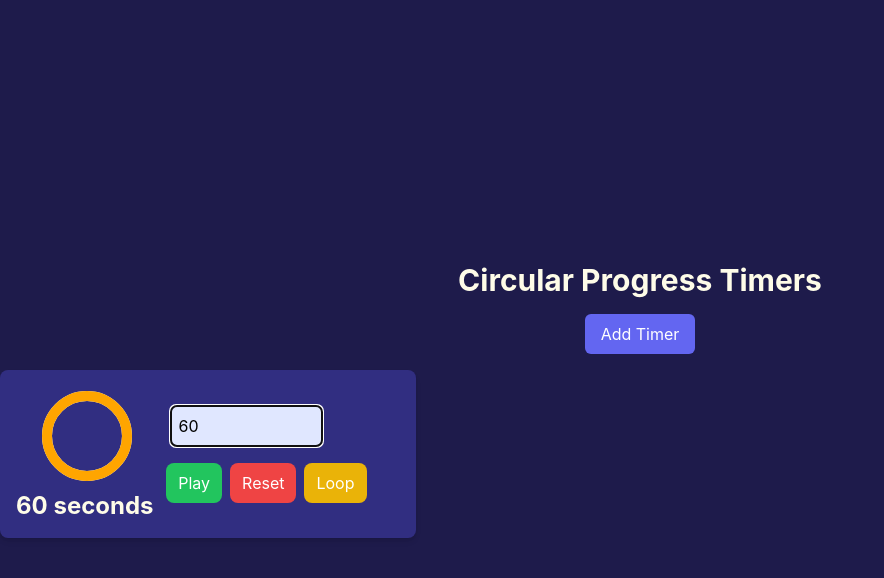
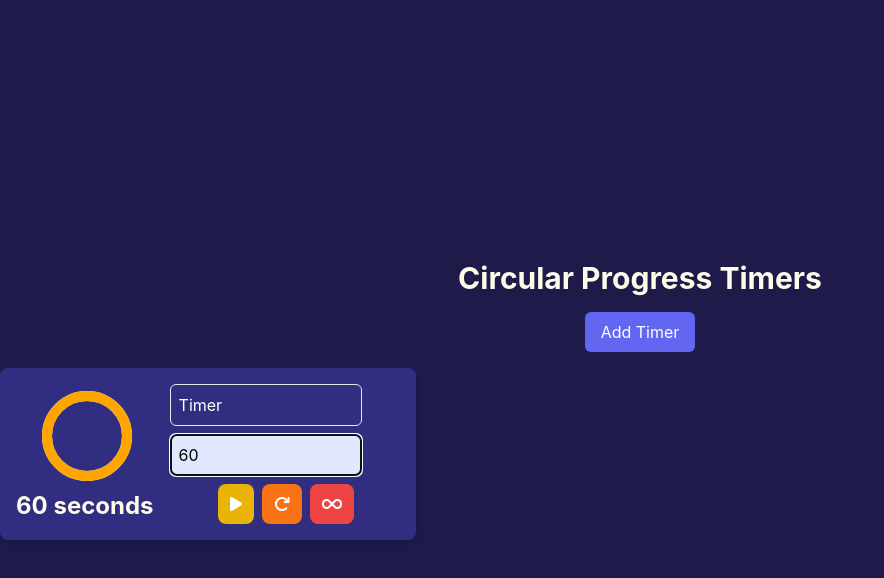
Before and after one commit to Avoracity/smol-timer-web, a React (Create React App) app in the folder timer-app/: page / in a window 1280 px wide. Both pictures are taken after a click on the button "Add Timer". Shown: the top 578 px of the page, without its empty margins (0-884 px from the left). Built offline with nearby package versions, Linux system fonts and the light colour scheme.

Commit message:
editable title

```diff
--- a/timer-app/src/CircularProgressTimer.js
+++ b/timer-app/src/CircularProgressTimer.js
@@ -1,9 +1,12 @@
 import React, { useState, useEffect, useRef } from 'react';
+import { FontAwesomeIcon } from '@fortawesome/react-fontawesome';
+import { faPlay, faPause, faRedo, faInfinity } from '@fortawesome/free-solid-svg-icons';
 
 const CircularProgressTimer = React.forwardRef((props, ref) => {
   const [initialTime, setInitialTime] = useState(60);
   const [time, setTime] = useState(initialTime);
   const [isPaused, setIsPaused] = useState(true);
+  const [timerTitle, setTimerTitle] = useState('Timer'); // Default title
   const inputRef = useRef(null);
 
   useEffect(() => {
@@ -40,6 +43,10 @@
     setTime(newTime);
   };
 
+  const handleTitleChange = (e) => {
+    setTimerTitle(e.target.value);
+  };
+
   return (
     <div className="flex items-center space-x-4">
       <div className="flex flex-col items-center">
@@ -65,8 +72,14 @@
         </svg>
         <div className="text-2xl font-bold mt-2 text-yellow-50">{time} seconds</div>
       </div>
-      <div className="w-2/5 flex flex-col justify-between">
-        <div className="flex flex-col items-center space-y-4">
+      <div className="w-2/4 flex flex-col justify-between">
+        <div className="flex flex-col items-center space-y-2">
+          <input
+            type="text"
+            value={timerTitle}
+            onChange={handleTitleChange}
+            className="border rounded-md p-2 w-full text-white bg-indigo-900 appearance-none"
+          />
           <input
             type="text"
             inputMode="numeric"
@@ -81,27 +94,27 @@
           />
           <div className="flex justify-center space-x-2 pl-10">
             <button
-              className="bg-green-500 text-white px-3 py-2 rounded-lg"
+              className="bg-yellow-500 text-white px-3 py-2 rounded-lg"
               onClick={togglePause}
             >
-              {isPaused ? 'Play' : 'Pause'}
+              <FontAwesomeIcon icon={isPaused ? faPlay : faPause} />
             </button>
             <button
-              className="bg-red-500 text-white px-3 py-2 rounded-lg"
+              className="bg-orange-500 text-white px-3 py-2 rounded-lg"
               onClick={() => {
                 setTime(initialTime);
                 setIsPaused(true);
               }}
             >
-              Reset
+              <FontAwesomeIcon icon={faRedo} />
             </button>
             <button
-              className="bg-yellow-500 text-white px-3 py-2 rounded-lg"
+              className="bg-red-500 text-white px-3 py-2 rounded-lg"
               onClick={() => {
                 // Add loop button functionality here
               }}
             >
-              Loop
+              <FontAwesomeIcon icon={faInfinity} />
             </button>
           </div>
         </div>
```
